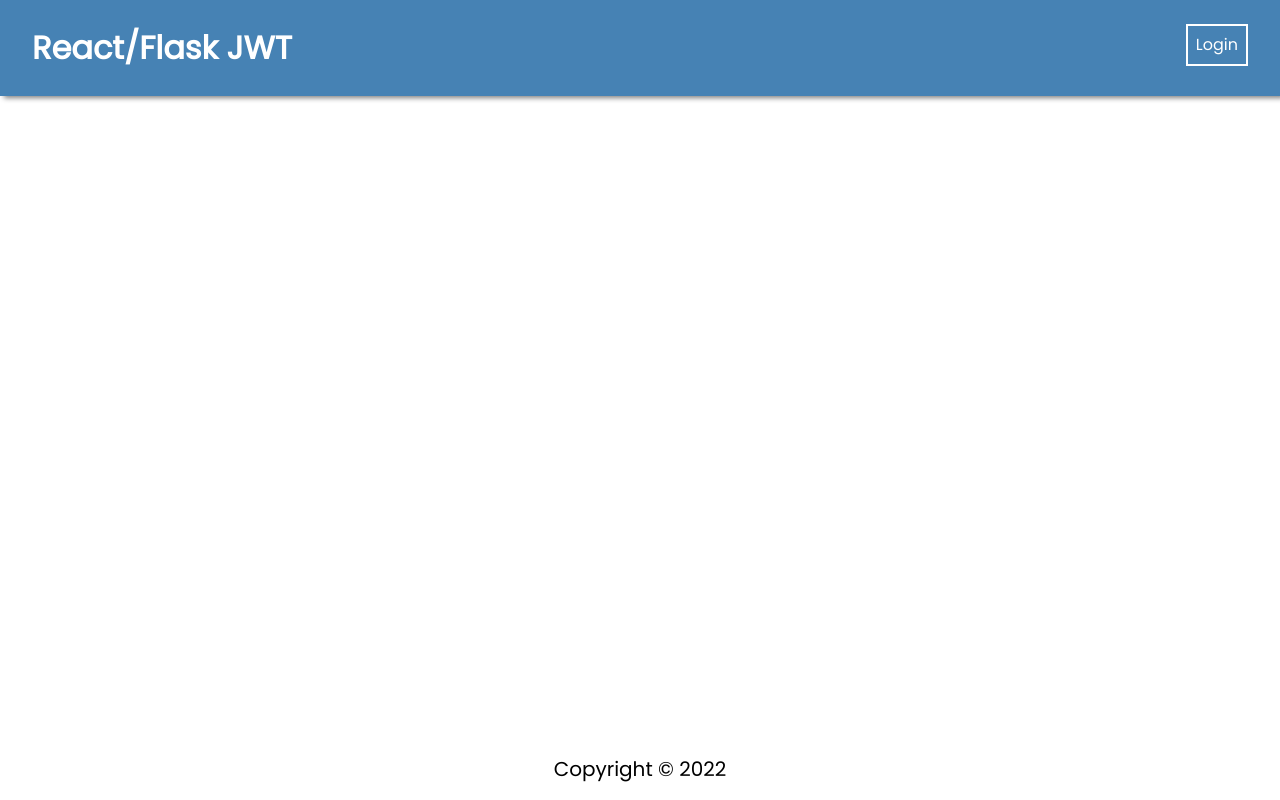
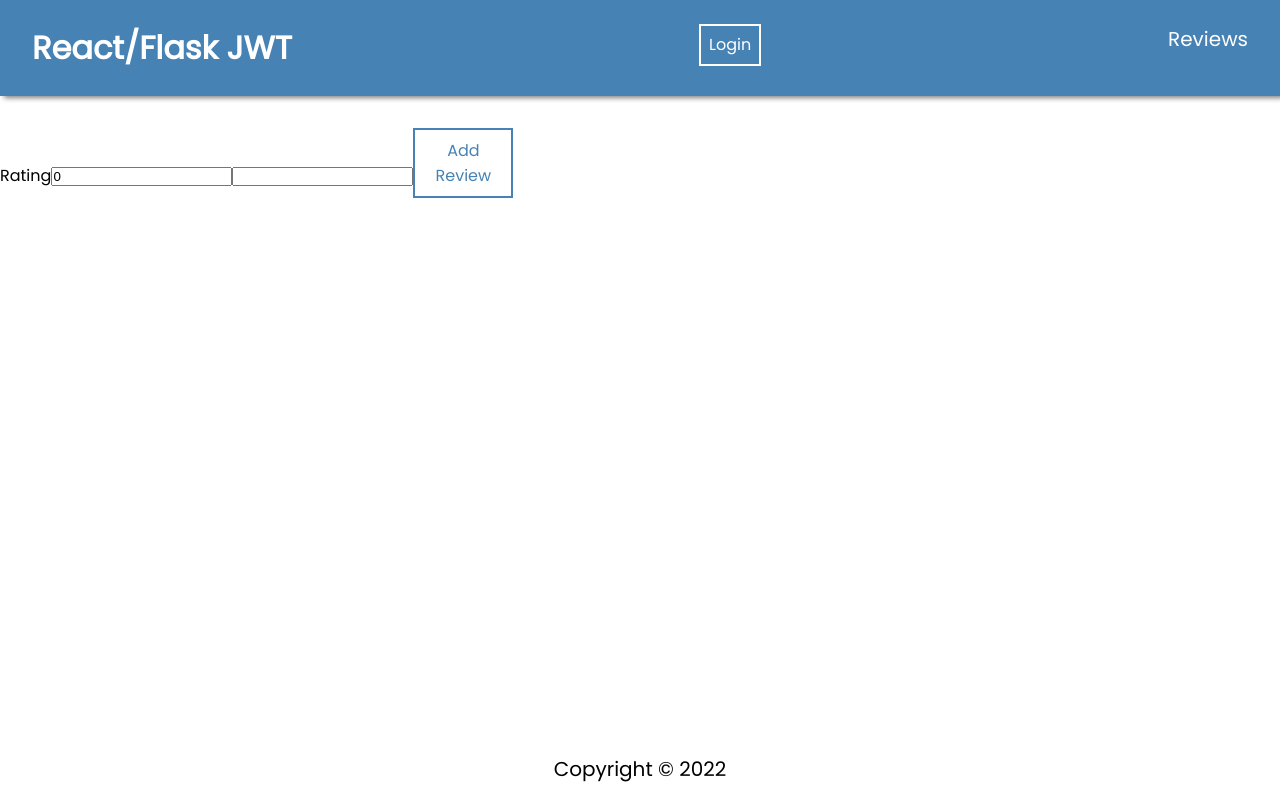
Before and after one commit to BlaseMoylan/Restaurant_Reservations, a React (Create React App) app in the folder frontend/: page /reviews in a window 1280 px wide. Built offline with nearby package versions, Linux system fonts and the light colour scheme.

Commit message:
📦 NEW: added review functionality

```diff
--- a/frontend/src/components/NavBar/NavBar.jsx
+++ b/frontend/src/components/NavBar/NavBar.jsx
@@ -22,6 +22,9 @@
             <button onClick={() => navigate("/login")}>Login</button>
           )}
         </li>
+        <li>
+        <Link to="/reviews" style={{ textDecoration: "none", color: "white" }}>Reviews</Link>
+        </li>
       </ul>
     </div>
   );
--- a/frontend/src/pages/ReviewsPage/ReviewsPage.js
+++ b/frontend/src/pages/ReviewsPage/ReviewsPage.js
@@ -1,10 +1,17 @@
 import React, { useEffect, useState } from 'react';
 import { useParams } from 'react-router-dom'
 import axios from 'axios'
-
+import AddReviews from '../../components/Reviews/add_review';
 const ReviewsPage = (props) => {
+    const [allReviews,setAllReviews]=useState([])
+    async function getAllReviews(){
+        let results=await axios.get(`http://127.0.0.1:5000/api/user_reviews`)
+        setAllReviews(results.data)
+    }
     return (
-        <div></div>
+        <div>
+            <AddReviews getAllReviews={getAllReviews} allReviews={allReviews}/>
+        </div>
     );
 }
 
```
